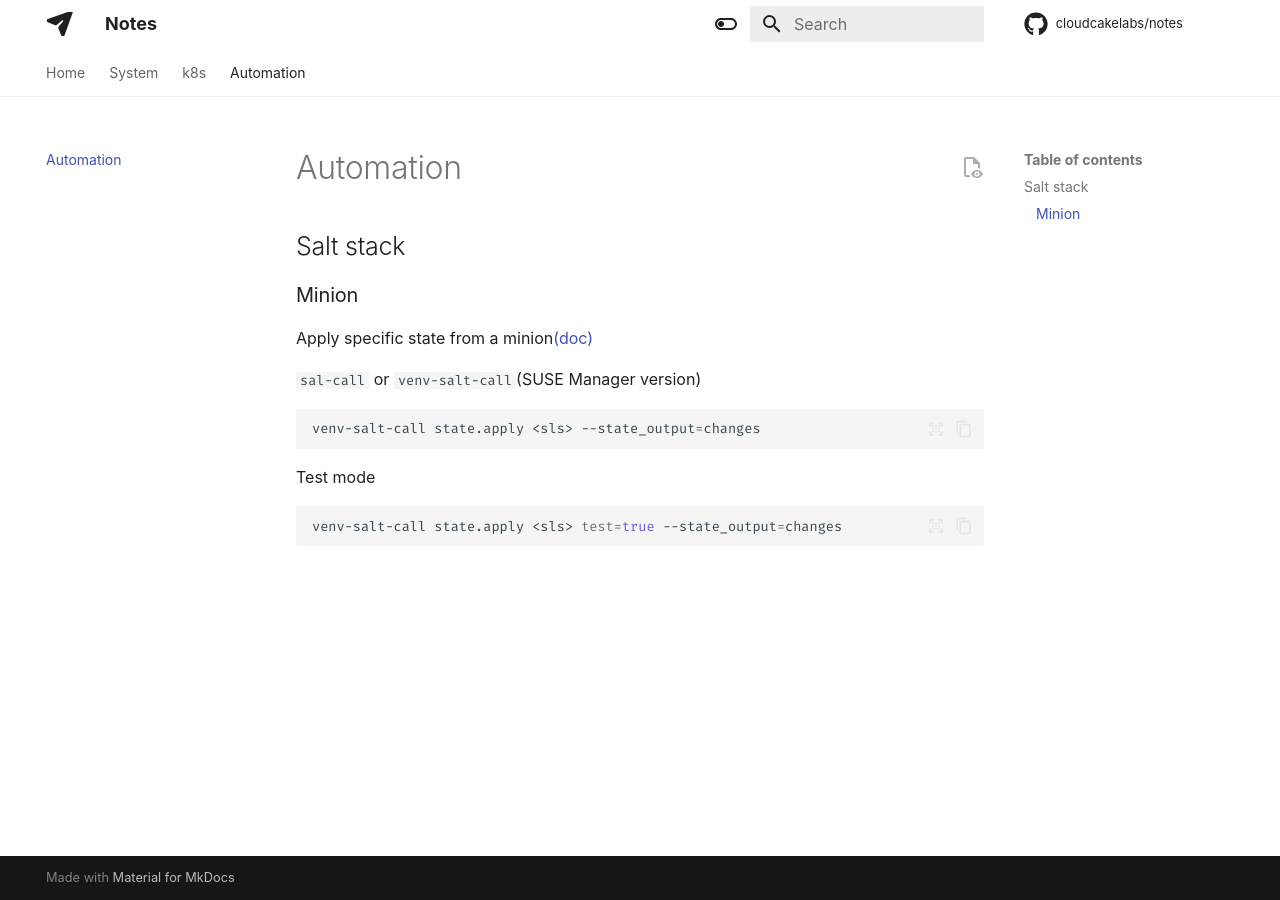
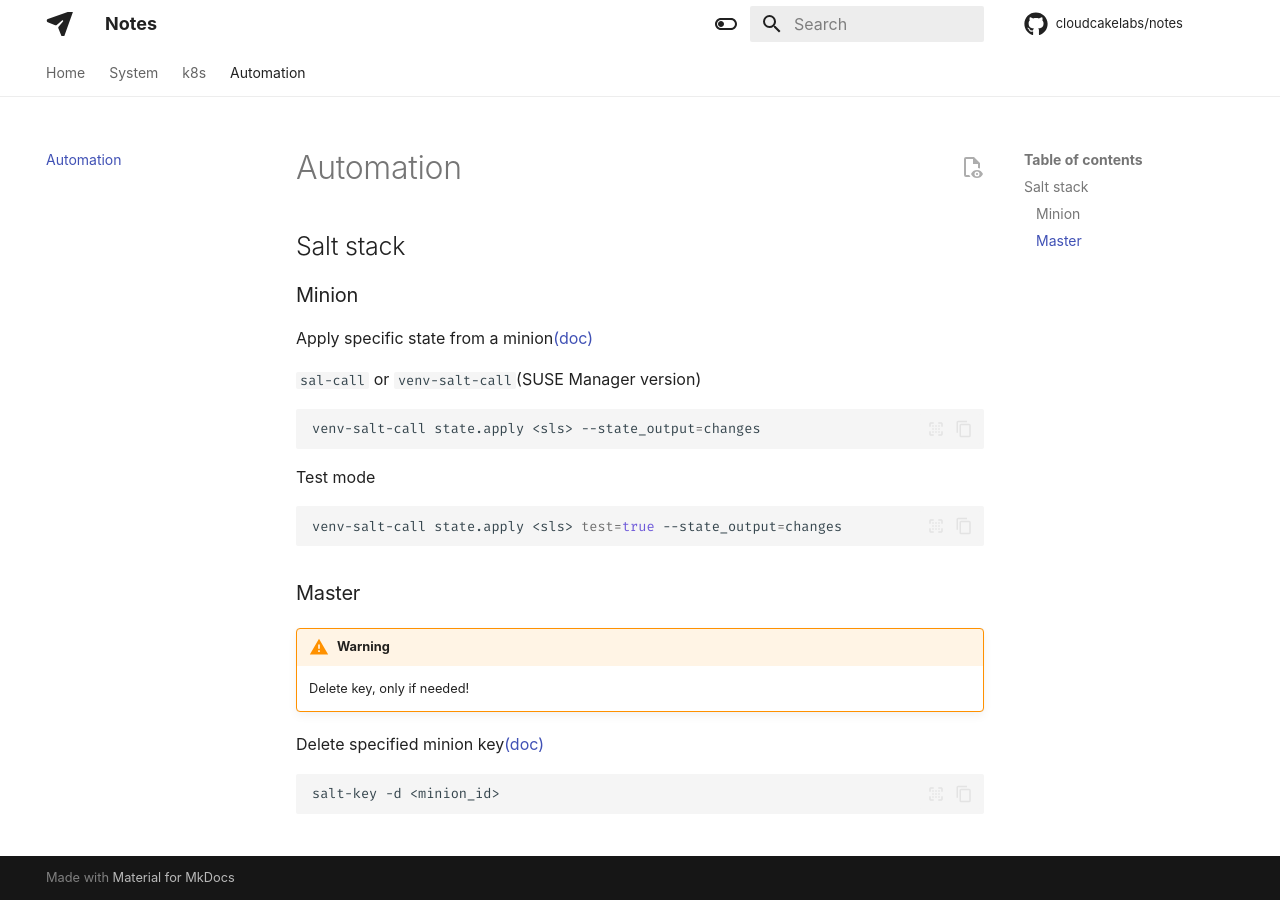
Before and after one commit to cloudcakelabs/notes, an MkDocs documentation site: the page built from docs/automation.md, in a window 1280 px wide. Built offline with MkDocs 1.6.1 and Material for MkDocs 9.7.7, drawn with Linux system fonts in a browser that asks for light colours; some web fonts are replaced; comment, search, counter and statistics services are not loaded.

Commit message:
Update notes.

````diff
--- a/docs/automation.md
+++ b/docs/automation.md
@@ -17,3 +17,15 @@ Test mode
 ```sh
 venv-salt-call state.apply <sls> test=true --state_output=changes
 ```
+
+### Master
+
+!!! warning "Warning"
+
+    Delete key, only if needed!
+
+Delete specified minion key[(doc)](https://docs.saltproject.io/en/latest/ref/cli/salt-key.html)
+
+```sh
+salt-key -d <minion_id>
+```
````
